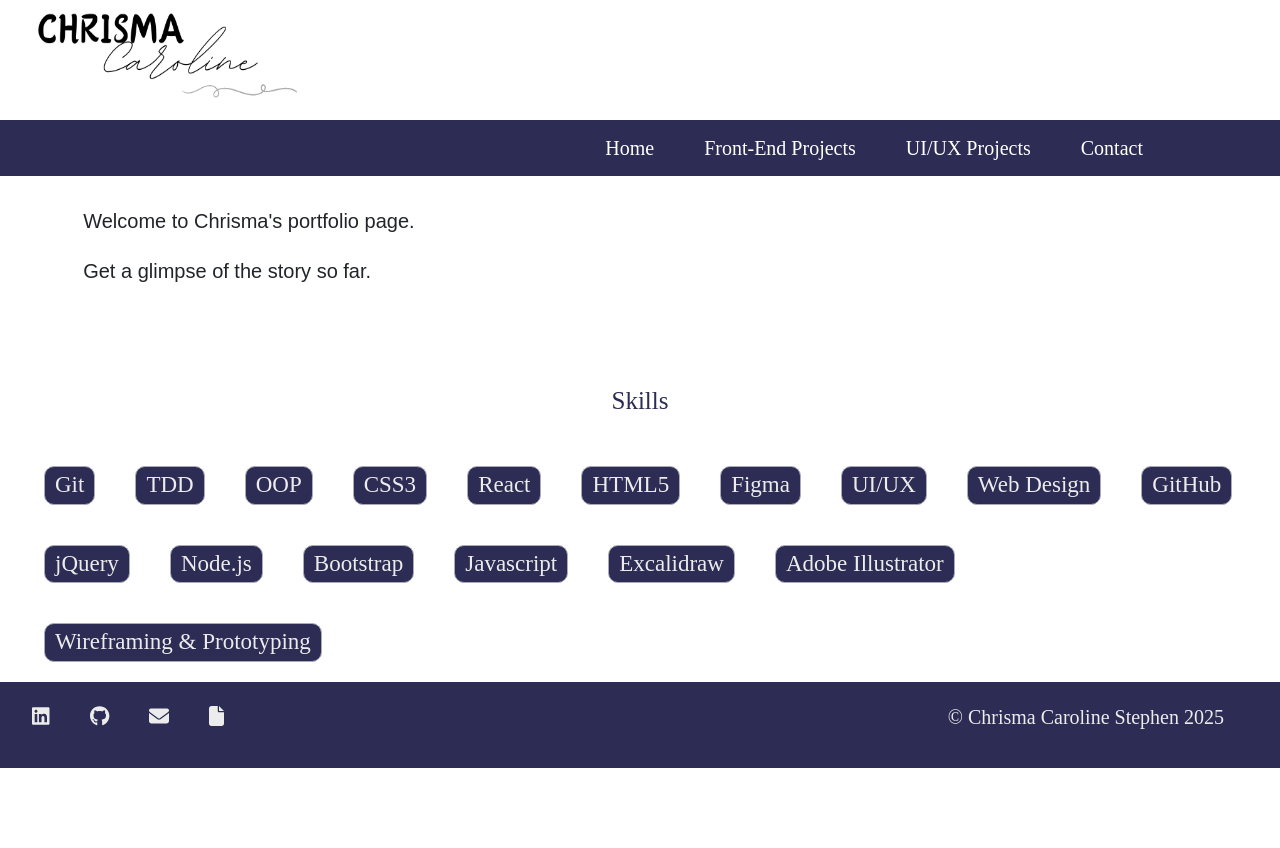
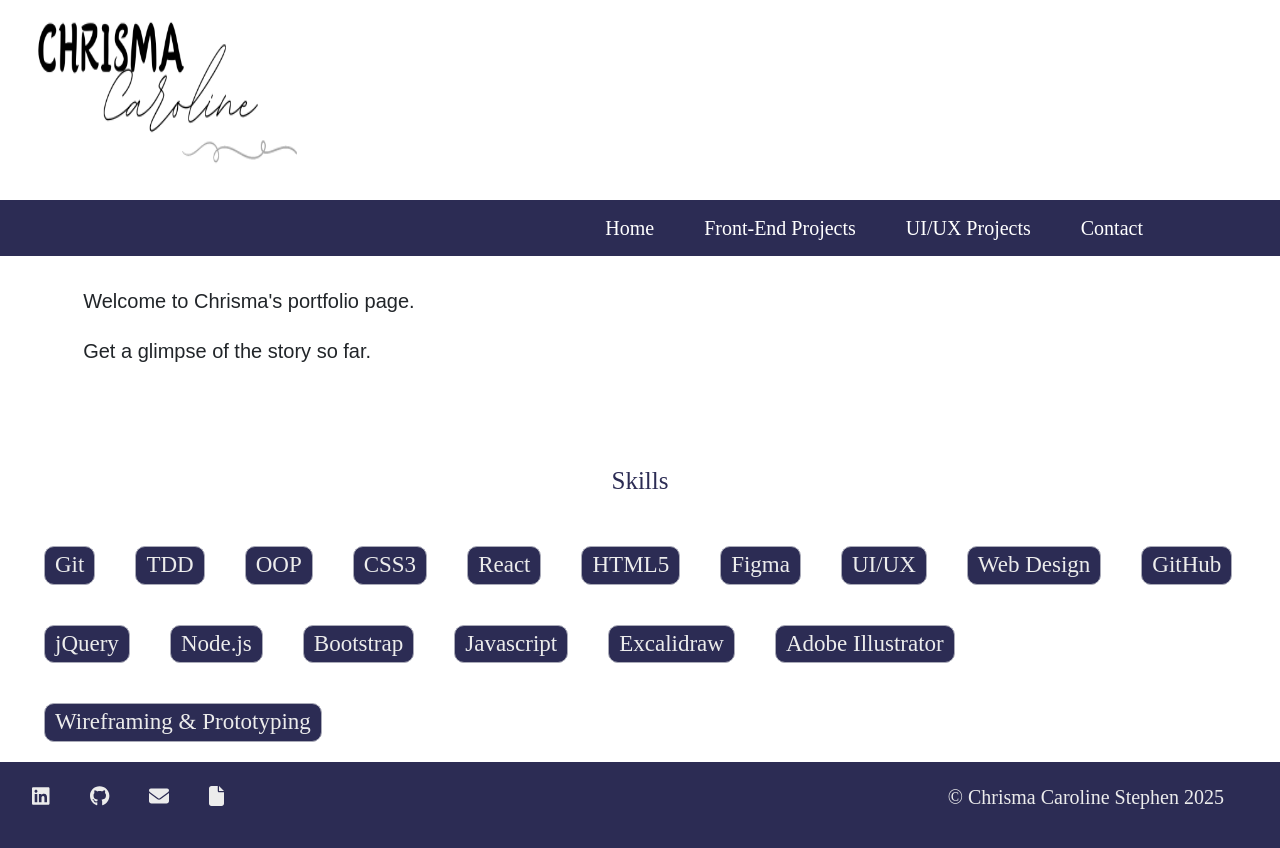
Before and after one commit to chrisma89/Chrisma-Caroline-Stephen, a React (Vite) app: page / in a window 1280 px wide. Before the commit the page ends 800 px from the top, so only its background shows below. Built offline with nearby package versions, Linux system fonts and the light colour scheme; a web font is replaced by a local one.

Commit message:
header size adjusted

```diff
--- a/src/components/header.jsx
+++ b/src/components/header.jsx
@@ -2,7 +2,7 @@
 
 const Header = () => {
   return (
-    <div className="container-fluid d-flex" style={{height : "120px"}}>
+    <div className="container-fluid d-flex align-content-center justify-content-center" style={{height : "200px"}}>
       <div className="d-none d-md-block w-100">
         <img src="/images/CHRISMA.png" style={{height : "90%", width : "100%"}} />
         </div>
```
Also changed, not shown: 1 other file (tests, documents, lock files or other folders).
